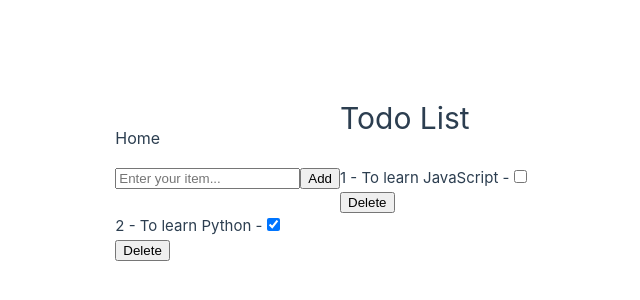
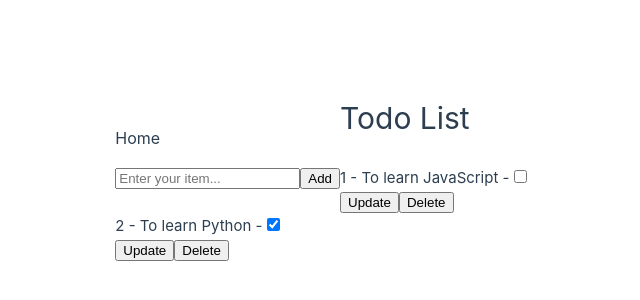
Before and after one commit to kylesinlynn/todo-list-vue3-vite, a Vue app: page / in a window 1280 px wide. Shown: the part 222-522 px from the top of the page, without its empty margins (300-940 px from the left). Built offline with nearby package versions, Linux system fonts and the light colour scheme.

Commit message:
feat: create update text of item

```diff
--- a/src/components/TodoItem.vue
+++ b/src/components/TodoItem.vue
@@ -7,7 +7,12 @@ const emit = defineEmits(['update'])
 const text = ref(props.item.text)
 const done = ref(props.item.done)
 
-function updateItem(text=text.value, toggleDone=done.value, del=false) {
+const update = ref(false)
+
+function updateItem(text=text.value, updateText=false, toggleDone=done.value, del=false) {
+  if (updateText) {
+    update.value = !update.value
+  }
   emit('update', {
     id: props.item.id,
     text,
@@ -20,15 +25,29 @@ function updateItem(text=text.value, toggleDone=done.value, del=false) {
 <template>
   <div>
     <p>
-      {{ props.item.id }} - {{ text }} -
+      {{ props.item.id }} -
+      <span v-if="update">
+        <input
+          type="text"
+          v-model="text"
+        >
+      </span>
+      <span v-else>
+        {{ text }}
+      </span>
+      -
       <input
           type="checkbox"
           v-model="done"
           :checked="props.item.done"
-          @change="updateItem"
+          @change="updateItem(text)"
       >
     </p>
-    <button @click="updateItem(text, done, true)">Delete</button>
+    <button @click="updateItem(text, true)">
+      <span v-if="update">Done</span>
+      <span v-else>Update</span>
+    </button>
+    <button @click="updateItem(text, update, done, true)">Delete</button>
   </div>
 </template>
 
```
